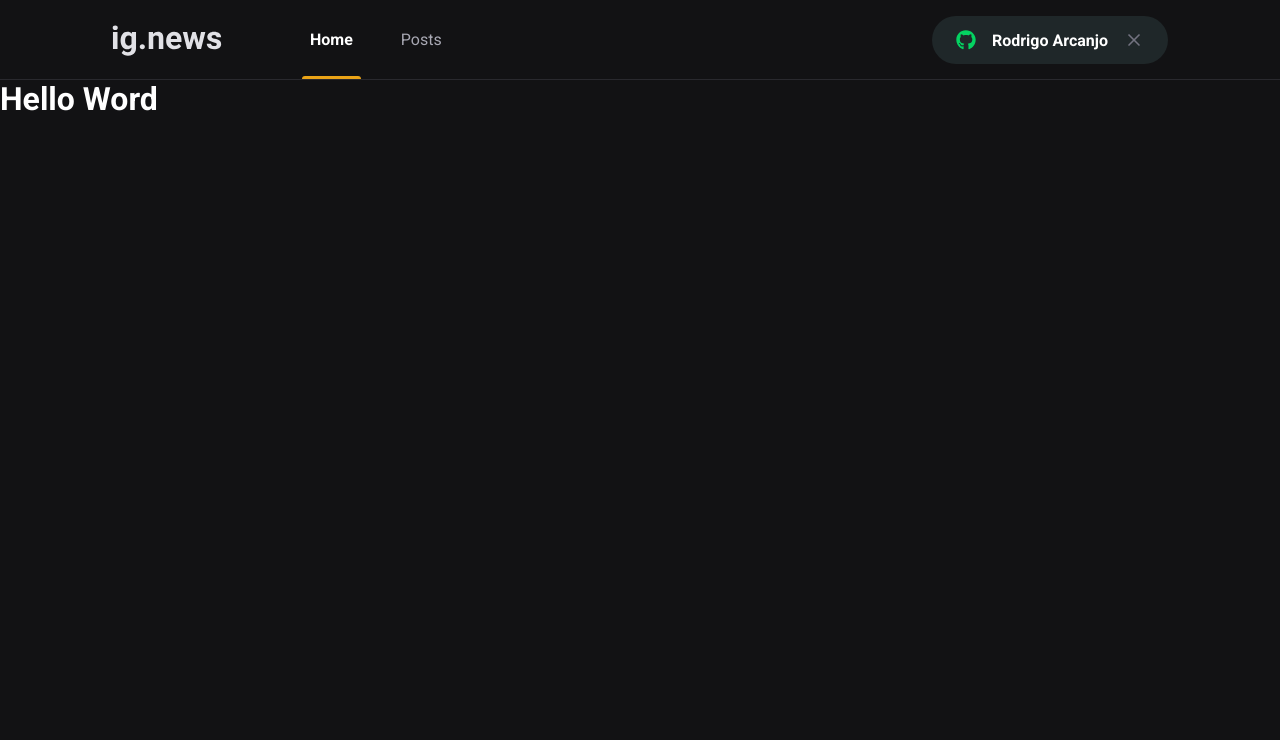
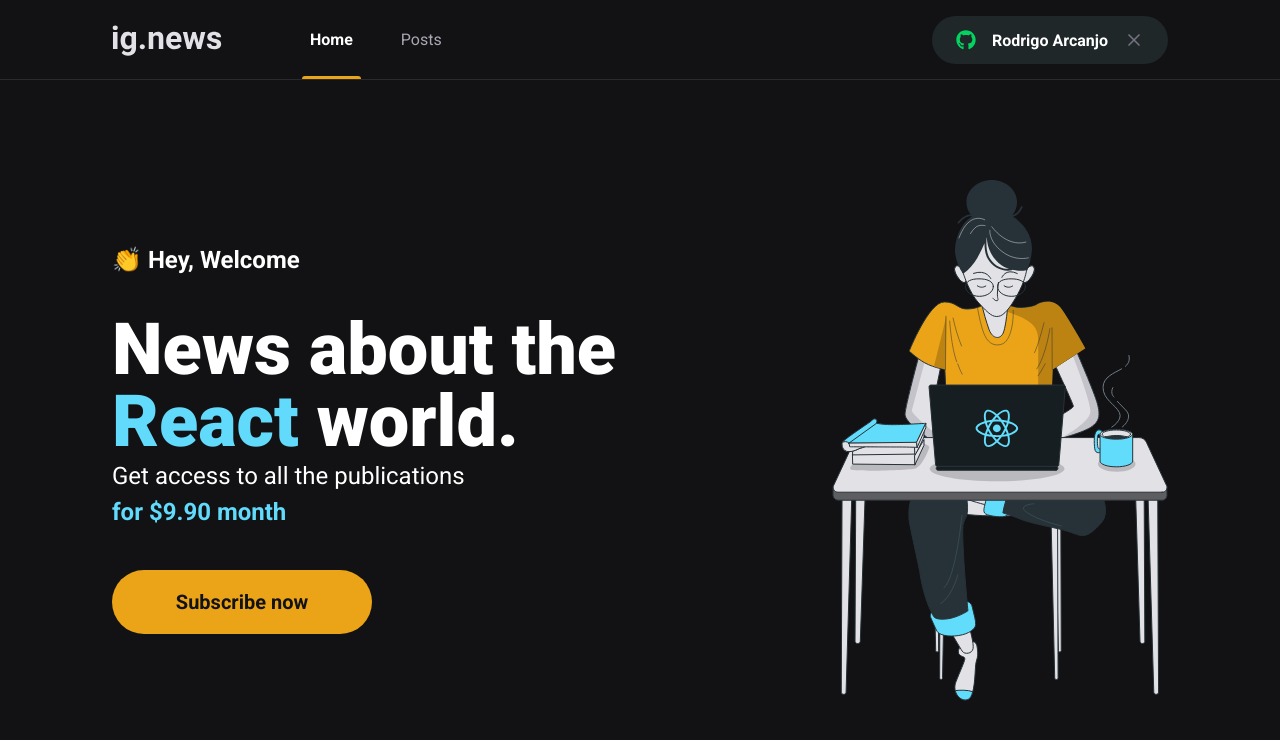
Before and after one commit to arcanjomitsuo/ignite-fundamentos-next.js, a Next.js app: page / in a window 1280 px wide. Shown: the top 740 px of the page. Built offline with nearby package versions, Linux system fonts and the light colour scheme.

Commit message:
Componente: SubscribeButton

```diff
--- /dev/null
+++ b/src/components/SubscribeButton/index.tsx
@@ -0,0 +1,9 @@
+import styles from "./styles.module.scss";
+
+export function SubscribeButton() {
+  return (
+    <button type="button" className={styles.subscribeButton}>
+      Subscribe now
+    </button>
+  );
+}
--- /dev/null
+++ b/src/components/SubscribeButton/styles.module.scss
@@ -0,0 +1,20 @@
+.subscribeButton {
+  width: 260px;
+  height: 4rem;
+  border: 0;
+  border-radius: 2rem;
+  background: var(--yellow-500);
+  color: var(--gray-900);
+  font-size: 1.25rem;
+  font-weight: bold;
+
+  display: flex;
+  align-items: center;
+  justify-content: center;
+
+  transition: filter 0.2s;
+
+  &:hover {
+    filter: brightness(0.8);
+  }
+}
--- /dev/null
+++ b/src/pages/home.module.scss
@@ -0,0 +1,45 @@
+.contentContainer {
+  max-width: 1120px;
+  margin: 0 auto;
+  padding: 0 2rem;
+  height: calc(100vh - 5rem);
+
+  display: flex;
+  align-items: center;
+  justify-content: space-between;
+}
+
+.hero {
+  max-width: 600px;
+
+  > span {
+    font-size: 1.5rem;
+    font-weight: bold;
+  }
+
+  h1 {
+    font-size: 4.5rem;
+    line-height: 4.5rem;
+    font-weight: 900;
+    margin-top: 2.5rem;
+
+    span {
+      color: var(--cyan-500);
+    }
+  }
+
+  p {
+    font-size: 1.5rem;
+    line-height: 2.25rem;
+    margin-top: 1.5;
+
+    span {
+      color: var(--cyan-500);
+      font-weight: bold;
+    }
+  }
+
+  button {
+    margin-top: 2.5rem;
+  }
+}
--- a/src/pages/index.tsx
+++ b/src/pages/index.tsx
@@ -1,5 +1,7 @@
 import Head from "next/head";
 import React from "react";
+import { SubscribeButton } from "../components/SubscribeButton";
+import styles from "./home.module.scss";
 
 export default function Home() {
   return (
@@ -7,7 +9,22 @@
       <Head>
         <title>ig.news</title>
       </Head>
-			<h1>Hello Word</h1>
+
+      <main className={styles.contentContainer}>
+        <section className={styles.hero}>
+          <span>👏 Hey, Welcome</span>
+          <h1>
+            News about the <span>React</span> world.
+          </h1>
+          <p>
+            Get access to all the publications <br />
+            <span>for $9.90 month</span>
+          </p>
+          <SubscribeButton />
+        </section>
+
+        <img src="/images/avatar.svg" alt="Girl coding" />
+      </main>
     </>
   );
 }
```
Lines whose indentation alone changed are shown as unchanged.
